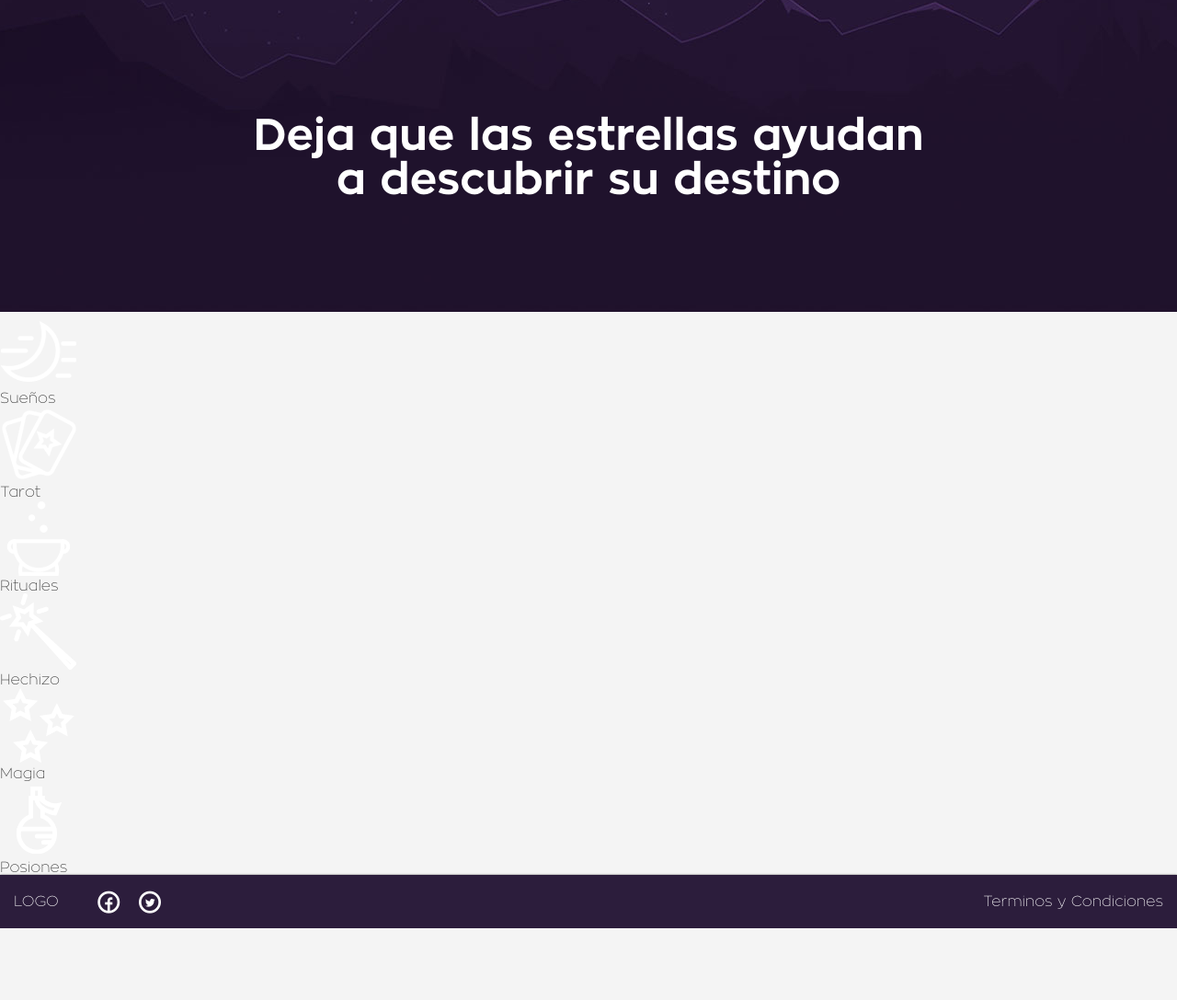
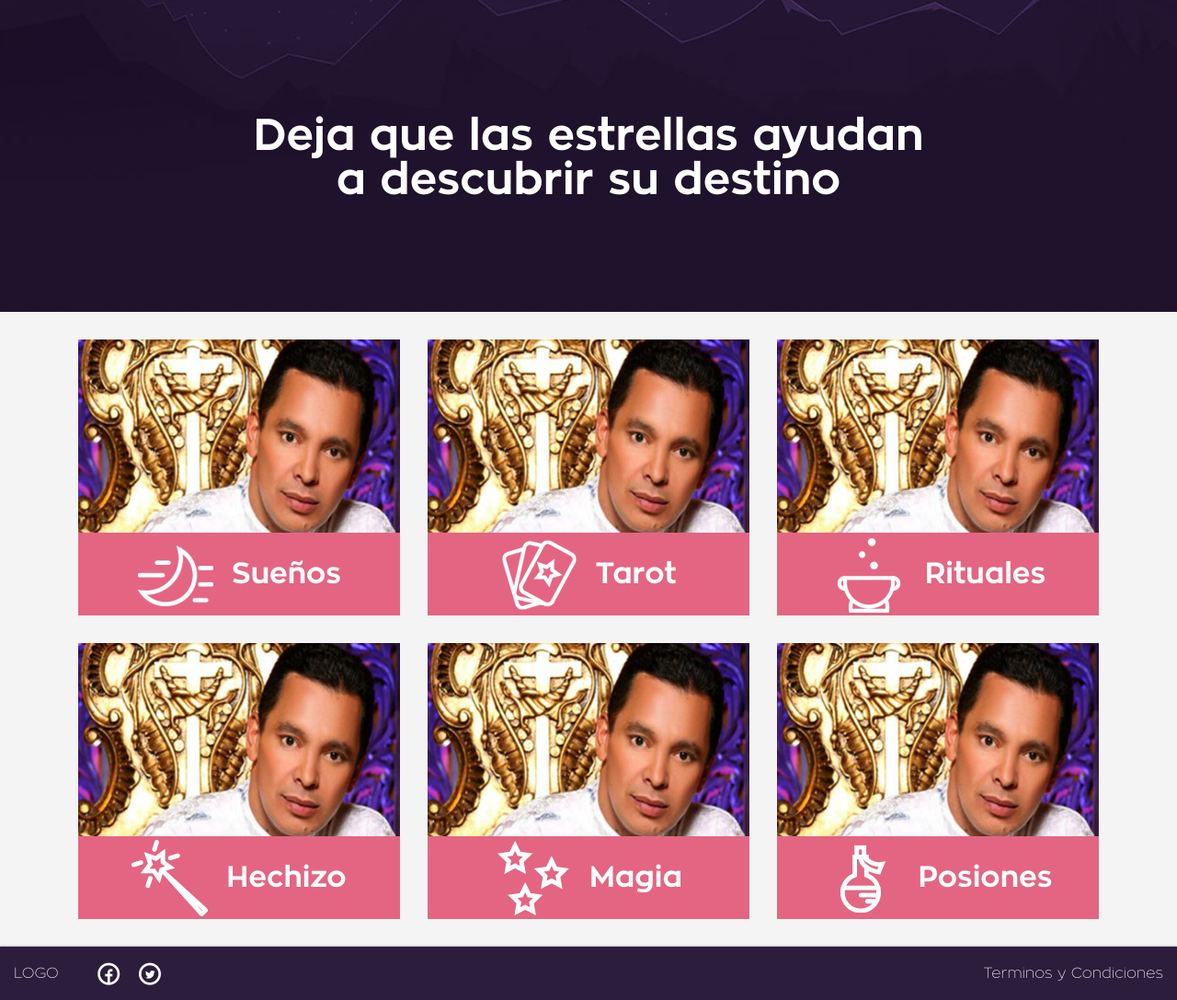
Before and after one commit to yeion7/cards-platform, a plain HTML site: page perfil/index.html in a window 1280 px wide. Shown: the part 73-1160 px from the top of the page at 92% size. Before the commit the page ends 1082 px from the top, so only its background shows below. Drawn offline with Linux system fonts and the light colour scheme; files whose address does not match are found by name.

Commit message:
fix perfil

```diff
--- a/perfil/index.html
+++ b/perfil/index.html
@@ -161,50 +161,56 @@
 
     <div id="app">
 
-      <section class="cards">
-        <a href="#" class="card link">
-          <div class="card">
-            <img src="../dist/assets/icon_suenos.png" alt="logo seccion" class="card-img">
-            <h2 class="card-title">Sueños</h2>
+      <section class="sections">
+        <a href="#" class="section-container link">
+          <img src="../dist/assets/face.jpg" alt="logo seccion" class="section-face">
+          <div class="section">
+            <img src="../dist/assets/icon_suenos.png" alt="logo seccion" class="section-img">
+            <h2 class="section-title">Sueños</h2>
           </div>
         </a>
 
-        <a href="#" class="card link">
-          <div class="card">
-            <img src="../dist/assets/icon_tarot.png" alt="logo seccion" class="card-img">
-            <h2 class="card-title">Tarot</h2>
+        <a href="#" class="section-container link">
+          <img src="../dist/assets/face.jpg" alt="logo seccion" class="section-face">
+          <div class="section">
+            <img src="../dist/assets/icon_tarot.png" alt="logo seccion" class="section-img">
+            <h2 class="section-title">Tarot</h2>
           </div>
         </a>
 
-        <a href="#" class="card link">
-          <div class="card">
-            <img src="../dist/assets/icon_rituales.png" alt="logo seccion" class="card-img">
-            <h2 class="card-title">Rituales</h2>
+        <a href="#" class="section-container link">
+          <img src="../dist/assets/face.jpg" alt="logo seccion" class="section-face">
+          <div class="section">
+            <img src="../dist/assets/icon_rituales.png" alt="logo seccion" class="section-img">
+            <h2 class="section-title">Rituales</h2>
           </div>
         </a>
 
-        <a href="#" class="card link">
-          <div class="card">
-            <img src="../dist/assets/icon_hechizos.png" alt="logo seccion" class="card-img">
-            <h2 class="card-title">Hechizo</h2>
+        <a href="#" class="section-container link">
+          <img src="../dist/assets/face.jpg" alt="logo seccion" class="section-face">
+          <div class="section">
+            <img src="../dist/assets/icon_hechizos.png" alt="logo seccion" class="section-img">
+            <h2 class="section-title">Hechizo</h2>
           </div>
         </a>
 
-        <a href="#" class="card link">
-          <div class="card">
-            <img src="../dist/assets/icon_magia.png" alt="logo seccion" class="card-img">
-            <h2 class="card-title">Magia</h2>
+        <a href="#" class="section-container link">
+          <img src="../dist/assets/face.jpg" alt="logo seccion" class="section-face">
+          <div class="section">
+            <img src="../dist/assets/icon_magia.png" alt="logo seccion" class="section-img">
+            <h2 class="section-title">Magia</h2>
           </div>
         </a>
 
-        <a href="#" class="card link">
-          <div class="card">
-            <img src="../dist/assets/icon_posiones.png" alt="logo seccion" class="card-img">
-            <h2 class="card-title">Posiones</h2>
+        <a href="#" class="section-container link">
+          <img src="../dist/assets/face.jpg" alt="logo seccion" class="section-face">
+          <div class="section">
+            <img src="../dist/assets/icon_posiones.png" alt="logo seccion" class="section-img">
+            <h2 class="section-title">Posiones</h2>
           </div>
         </a>
+
       </section>
-
     </div>
 
 
```
